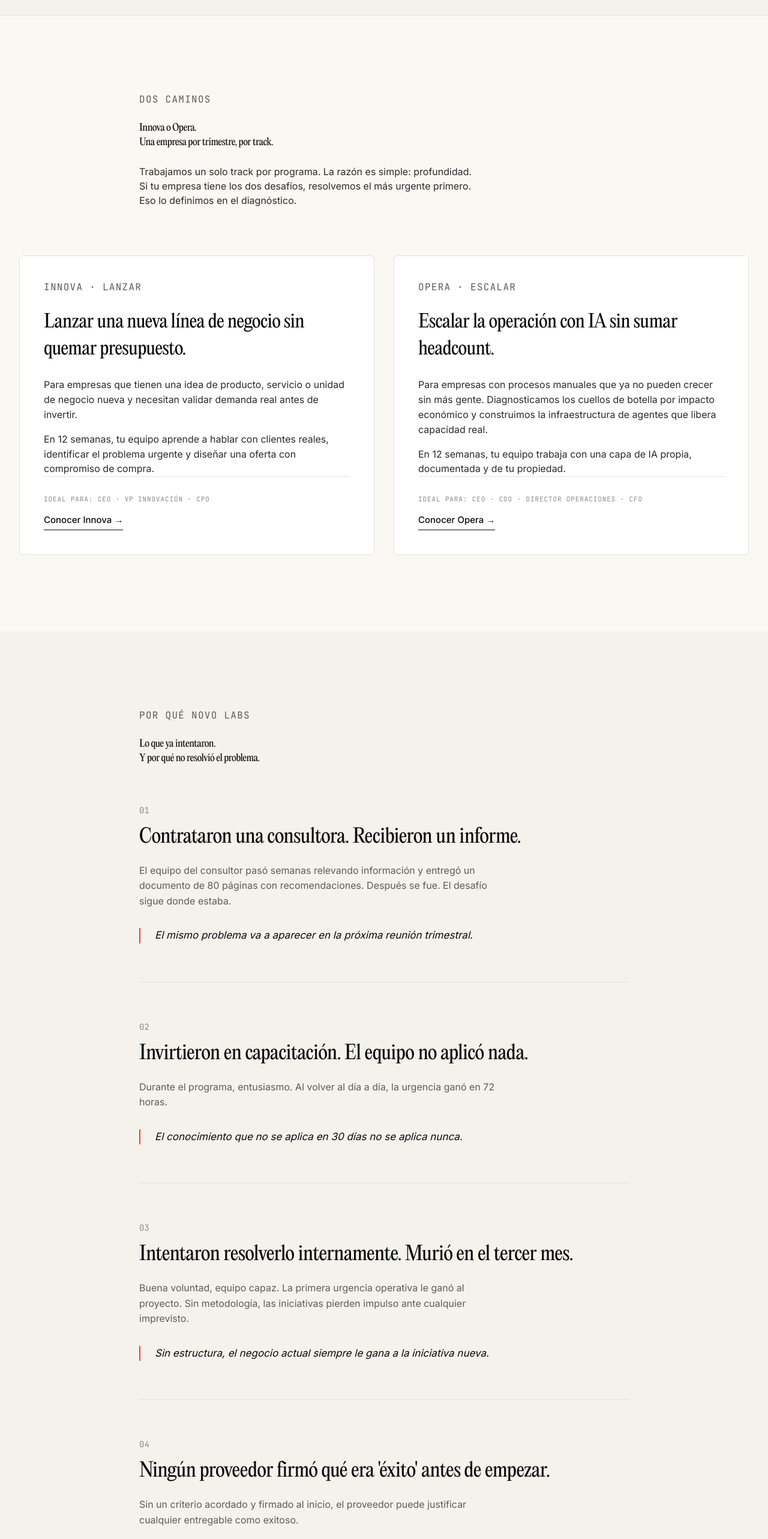
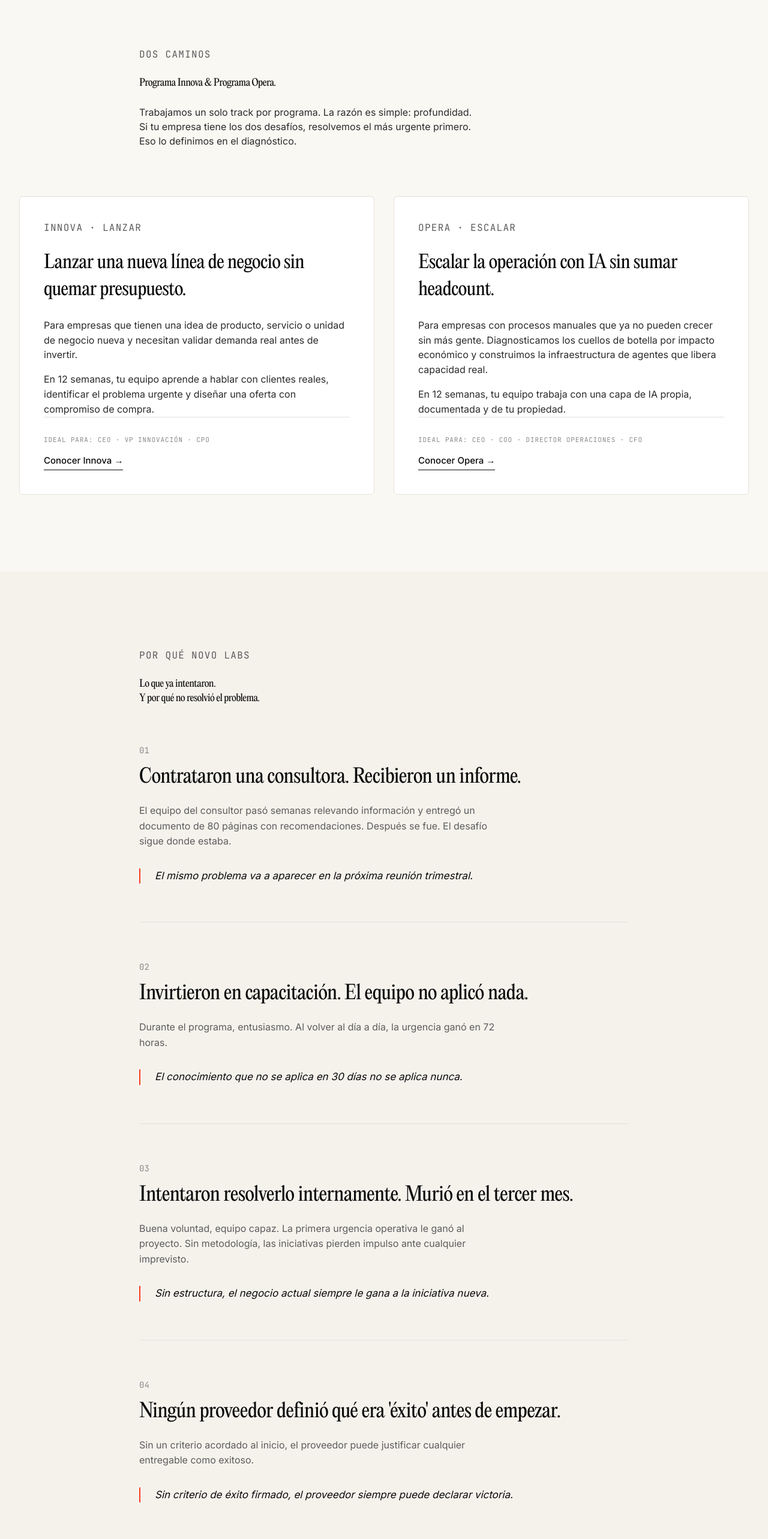
Before and after one commit to dami-novolabs/landingb2b, a Next.js app: page / in a window 1280 px wide. Shown: the part 1240-3806 px from the top of the page at 60% size. Built offline with nearby package versions, Linux system fonts and the light colour scheme.

Commit message:
feat: update landing page content and remove unnecessary <br /> tags
Updated text in Hero, HowWeCharge, TwoTracks, and WhyNovoLabs components

Co-authored-by: Dami <102418453+dami-novolabs@users.noreply.github.com>

```diff
--- a/src/components/landing/Hero.tsx
+++ b/src/components/landing/Hero.tsx
@@ -38,7 +38,7 @@ export default function Hero() {
             {...motionProps(240, reduced)}
           >
             concreto
-            <br />
+
             en 90 días.
           </motion.span>
         </h1>
--- a/src/components/landing/HowWeCharge.tsx
+++ b/src/components/landing/HowWeCharge.tsx
@@ -11,7 +11,7 @@ export default function HowWeCharge() {
           <br />
           50% en la semana 8, cuando hay algo construido.
           <br />
-          Si al cierre no se cumple el criterio firmado,
+          Si al cierre no se cumple el objetivo co-definido,
           <br />
           <span className="text-novo-accent">devolvemos el segundo tramo.</span>
         </h2>
--- a/src/components/landing/TwoTracks.tsx
+++ b/src/components/landing/TwoTracks.tsx
@@ -40,9 +40,8 @@ export default function TwoTracks() {
           eyebrow="DOS CAMINOS"
           title={
             <>
-              Innova o Opera.
-              <br />
-              Una empresa por trimestre, por track.
+              Programa Innova & Programa Opera.
+
             </>
           }
           lead="Trabajamos un solo track por programa. La razón es simple: profundidad. Si tu empresa tiene los dos desafíos, resolvemos el más urgente primero. Eso lo definimos en el diagnóstico."
--- a/src/components/landing/WhyNovoLabs.tsx
+++ b/src/components/landing/WhyNovoLabs.tsx
@@ -25,8 +25,8 @@ const BLOCKS = [
   },
   {
     num: "04",
-    title: "Ningún proveedor firmó qué era 'éxito' antes de empezar.",
-    body: "Sin un criterio acordado y firmado al inicio, el proveedor puede justificar cualquier entregable como exitoso.",
+    title: "Ningún proveedor definió qué era 'éxito' antes de empezar.",
+    body: "Sin un criterio acordado al inicio, el proveedor puede justificar cualquier entregable como exitoso.",
     learning: "Sin criterio de éxito firmado, el proveedor siempre puede declarar victoria.",
   },
 ];
```
